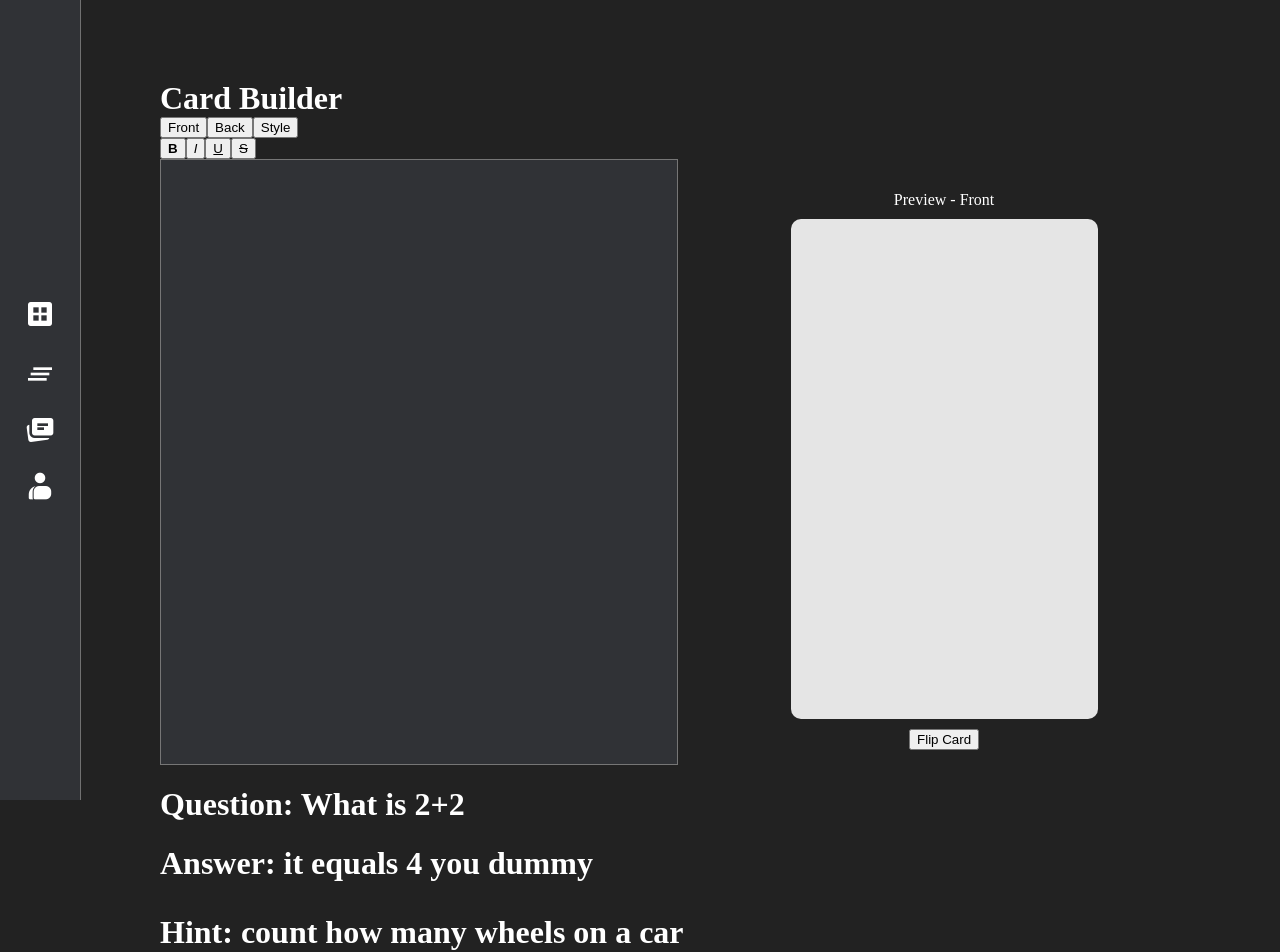
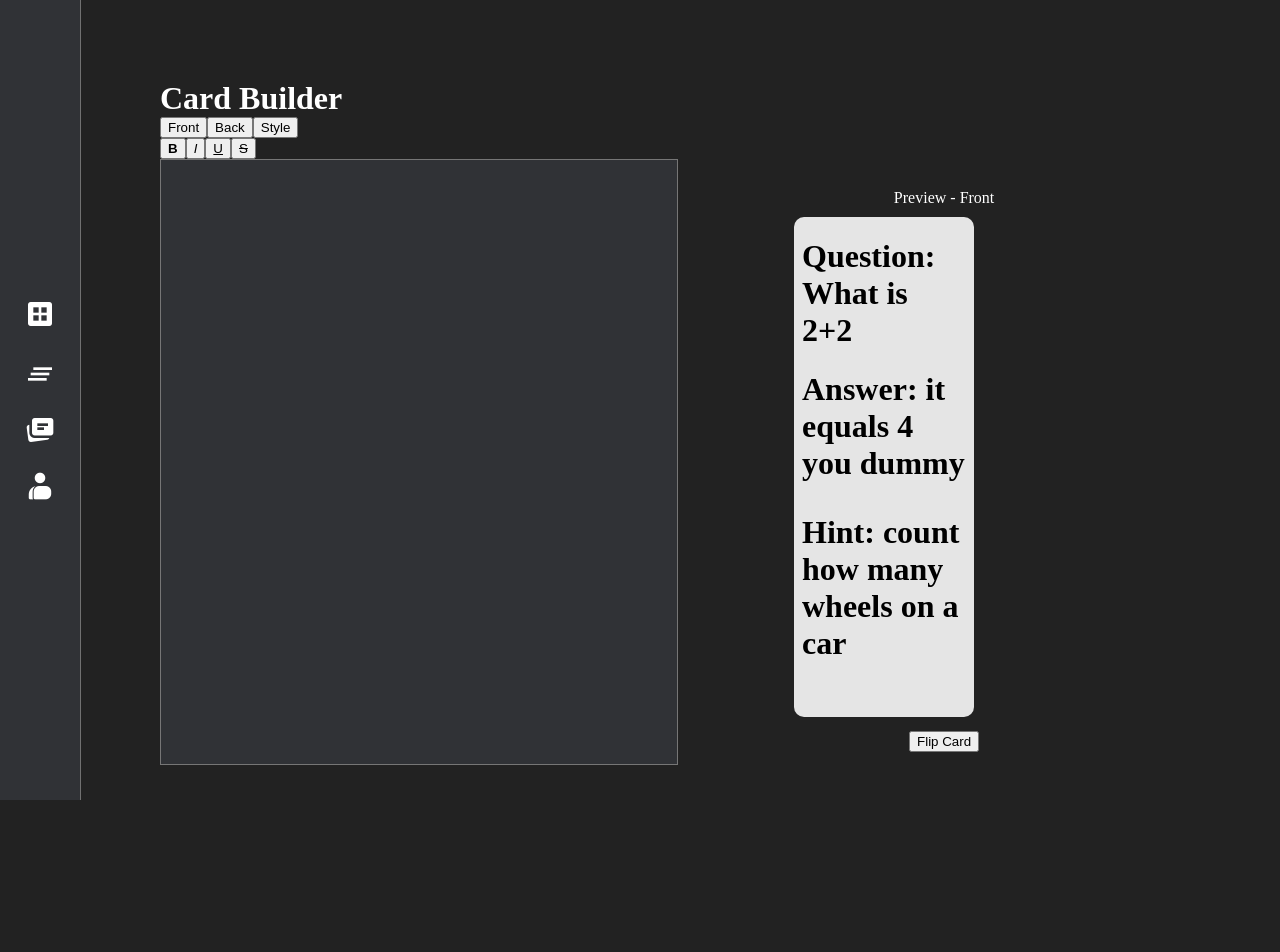
Before and after one commit to 18barbers2/gostudycards, a React (Vite) app in the folder frontend/: page / in a window 1280 px wide. Shown: the top 952 px of the page. After the commit the page ends 845 px from the top, so only its background shows below. Built offline with nearby package versions, Linux system fonts and the light colour scheme.

Commit message:
feature: replaced existing iframe with card component
currently sizing is off, and the text needs to be driven by the card-input

```diff
--- a/frontend/src/components/Card.tsx
+++ b/frontend/src/components/Card.tsx
@@ -1,4 +1,5 @@
 //TODO: add in an interface for CardProps
+const iFrameStyle = {backgroundColor: '#e5e5e5ff', border: '0', width: '60%', height: '500px', borderRadius: '10px'};
 
 import { parseTemplate } from "../utils/templateParser";
 
@@ -10,7 +11,12 @@ function Card( props : any) {
 
     return(
         <div className="card">
-            <div dangerouslySetInnerHTML={{ __html : html }}></div>
+            <iframe
+                title='Card'
+                sandbox=""
+                style={iFrameStyle}
+                srcDoc={html}>
+            </iframe>
         </div>
     );
 }
--- a/frontend/src/pages/CardBuilder.tsx
+++ b/frontend/src/pages/CardBuilder.tsx
@@ -75,12 +75,10 @@ function Preview({html, srcDoc, side, onFlip} : { html: string; srcDoc : string
     return(
         <div className='card-preview'>
             <p style={{marginBottom: '10px'}}>Preview - {side === 'front' ?  'Front' : 'Back'}</p>
-            <iframe
-                title='Card Preview'
-                sandbox=""
-                style={iFrameStyle}
-                srcDoc={srcDoc}>
-            </iframe>
+            <Card
+                template="<h1>Question: {{Question}}<h1>Answer: {{Answer}}<p></p><p>Hint: {{Hint}}</p>"
+                data={{ Question: "What is 2+2", Answer: "it equals 4 you dummy", Hint: "count how many wheels on a car"}}>
+            </Card>
             <button onClick={onFlip} style={{marginTop: '10px'}}>Flip Card</button>
         </div>
     );
@@ -156,15 +154,6 @@ export default function CardBuilder() {
                 </Preview>
             </div>
 
-            <div>
-                <Card
-                    template="<h1>Question: {{Question}}<h1>Answer: {{Answer}}<p></p><p>Hint: {{Hint}}</p>"
-                    data={{ Question: "What is 2+2", Answer: "it equals 4 you dummy", Hint: "count how many wheels on a car"}}>
-                </Card>
-            </div>
-
-
-
         </div>
     );
 }
```
